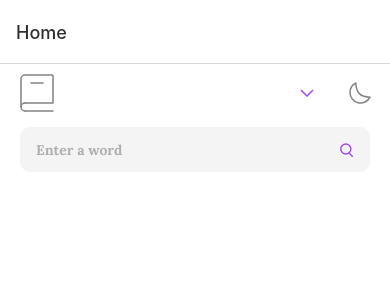
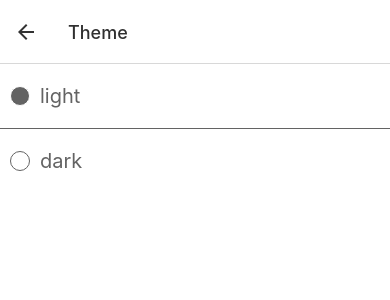
Before and after one commit to sammurraytuesta/dictionary-app, a React Native app: screen /Theme in a window 390 px wide. Before the commit this address had no page. Shown: the top 300 px of the page. Built offline with nearby package versions, Linux system fonts and the light colour scheme.

Commit message:
add theme settings and functionality

```diff
--- a/App.js
+++ b/App.js
@@ -1,14 +1,12 @@
 import React from 'react';
-import { NavigationContainer } from '@react-navigation/native';
 import { createStackNavigator } from '@react-navigation/stack';
-import HomeScreen from './src/screens/HomeScreen';
 import {useFonts} from 'expo-font';
-import { useThemeColors } from './src/hooks/useThemeColors';
+import { ThemeContext, ThemeProvider, Themes } from './src/context/Theme';
+import Navigation from './src/screens/Navigation';
 
 const Stack = createStackNavigator();
 
 const App = () => {
-  const { colors } = useThemeColors();
   const [fontsLoaded] = useFonts({
     'Inconsolata-Regular': require('./assets/fonts/inconsolata/static/Inconsolata-Regular.ttf'),
     'Inconsolata-Bold': require('./assets/fonts/inconsolata/static/Inconsolata-Bold.ttf'),
@@ -24,17 +22,9 @@ const App = () => {
   }
 
   return (
-    <NavigationContainer>
-      <Stack.Navigator
-        screenOptions={{
-          headerStyle: { backgroundColor: colors.background },
-          headerTintColor: colors.textBold,
-          cardStyle: { backgroundColor: colors.background },
-        }}
-      >
-        <Stack.Screen name="Home" component={HomeScreen} />
-      </Stack.Navigator>
-    </NavigationContainer>
+    <ThemeProvider>
+      <Navigation/>
+    </ThemeProvider>
   );
 };
 
--- a/src/screens/Card.js
+++ b/src/screens/Card.js
@@ -1,10 +1,10 @@
 import React from 'react';
 import { View, StyleSheet } from 'react-native';
-import { useThemeColors } from '../hooks/useThemeColors';
+import { useCustomTheme } from '../hooks/useCustomTheme';
 import { Text, TextBold, Title, Subtitle, Phonetics, Italics, Emphasize } from '../components/themed';
 
 const Card = ({ meaning }) => {
-  const { colors } = useThemeColors();
+  const { colors } = useCustomTheme();
 
   const styles = StyleSheet.create({
     partOfSpeechContainer: {
--- a/src/screens/Footer.js
+++ b/src/screens/Footer.js
@@ -1,11 +1,11 @@
 import { View, StyleSheet, Pressable, Linking } from 'react-native';
-import { useThemeColors } from '../hooks/useThemeColors.js';
+import { useCustomTheme} from '../hooks/useCustomTheme.js';
 import { Text } from '../components/themed';
 import NewWindowIcon from '../components/svgr/NewWindowIcon';
 
 
 const Footer = ({displayWord}) => {
-    const { colors } = useThemeColors();
+    const { colors } = useCustomTheme();
 
     const styles = StyleSheet.create({
         horizontalLine: {
--- a/src/screens/Header.js
+++ b/src/screens/Header.js
@@ -1,16 +1,24 @@
-import { View, StyleSheet, Pressable, Linking } from 'react-native';
+import { View, StyleSheet, Pressable} from 'react-native';
+import { useNavigation } from '@react-navigation/native';
 import Logo from '../components/svgr/Logo';
 import ArrowDownIcon from '../components/svgr/ArrowDownIcon';
 import MoonIcon from '../components/svgr/MoonIcon';
 
 const Header = () => {
-    //maybe replace this whole thing with navigation??
+    const navigation = useNavigation();
+
+    const navigateToThemeSetting = () => {
+        navigation.navigate('Theme');
+    };
+
     return (
         <View style={styles.header}>
             <Logo />
             <View style={styles.controls}>
                 <ArrowDownIcon />
-                <MoonIcon />
+                <Pressable onPress={navigateToThemeSetting}>
+                    <MoonIcon />
+                </Pressable>
             </View>
         </View>
     );
--- a/src/screens/HomeScreen.js
+++ b/src/screens/HomeScreen.js
@@ -1,6 +1,6 @@
 import React, { useState } from 'react';
 import { StyleSheet, SafeAreaView, ScrollView } from 'react-native';
-import { useThemeColors } from '../hooks/useThemeColors';
+import { useCustomTheme } from '../hooks/useCustomTheme';
 import axios from 'axios';
 import Header from './Header';
 import InputArea from './InputArea';
@@ -9,7 +9,7 @@ import Footer from './Footer';
 import Card from './Card';
 
 const HomeScreen = () => {
-  const { colors } = useThemeColors();
+  const { colors } = useCustomTheme();
   const [word, setWord] = useState('');
   const [displayWord, setDisplayWord] = useState('');
   const [phoneticText, setPhoneticText] = useState('');
@@ -45,6 +45,7 @@ const HomeScreen = () => {
   return (
       <ScrollView contentContainerStyle={[styles.container, { backgroundColor: colors.background }]}>
           <SafeAreaView>
+
             <Header />
             <InputArea handleSearch={handleSearch} word={word} setWord={setWord} />
 
--- a/src/screens/InputArea.js
+++ b/src/screens/InputArea.js
@@ -1,12 +1,12 @@
 import React, { useState } from 'react';
 import { View, TextInput, StyleSheet, TouchableOpacity, Pressable, Image} from 'react-native';
-import { useThemeColors } from '../hooks/useThemeColors.js';
+import { useCustomTheme } from '../hooks/useCustomTheme.js';
 import SearchIcon from '../components/svgr/SearchIcon.js';
 
 
 
 const InputArea = ({handleSearch, word, setWord}) => {
-  const { colors } = useThemeColors();
+  const { colors } = useCustomTheme();
 
   const styles = StyleSheet.create({
       inputContainer: {
--- /dev/null
+++ b/src/screens/Navigation.js
@@ -0,0 +1,29 @@
+import React from 'react';
+import { NavigationContainer } from '@react-navigation/native';
+import { createStackNavigator } from '@react-navigation/stack';
+import { useCustomTheme } from '../hooks/useCustomTheme';
+import HomeScreen from '../screens/HomeScreen';
+import ThemeSetting from '../screens/ThemeSetting';
+
+const Stack = createStackNavigator();
+
+const Navigation = () => {
+  const { colors } = useCustomTheme();
+
+  return (
+    <NavigationContainer>
+      <Stack.Navigator
+        screenOptions={{
+          headerStyle: { backgroundColor: colors.background },
+          headerTintColor: colors.textBold,
+          cardStyle: { backgroundColor: colors.background },
+        }}
+      >
+        <Stack.Screen name="Home" component={HomeScreen} />
+        <Stack.Screen name="Theme" component={ThemeSetting} />
+      </Stack.Navigator>
+    </NavigationContainer>
+  );
+};
+
+export default Navigation;
--- /dev/null
+++ b/src/screens/ThemeSetting.js
@@ -0,0 +1,74 @@
+import React, { useContext, Fragment } from 'react';
+import { View, Text, StyleSheet, SafeAreaView, Pressable } from 'react-native';
+import { useCustomTheme } from '../hooks/useCustomTheme';
+import { ThemeContext, Themes } from '../context/Theme';
+
+const Border = () => {
+    const { colors } = useCustomTheme();
+  return <View style={[styles.border, { backgroundColor: colors.text }]} />;
+};
+
+const ThemeRow = ({ children, checked, onPress }) => {
+    const { colors } = useCustomTheme();
+
+  const checkedStyle = [styles.checkbox, { borderColor: colors.text }, { marginHorizontal: 10 }];
+
+  if (checked) {
+    checkedStyle.push({
+      borderColor: colors.background,
+      backgroundColor: colors.text,
+    });
+  }
+
+  return (
+    <Pressable style={[styles.row, {backgroundColor: colors.background,}]} onPress={onPress}>
+      <View style={checkedStyle} />
+      <Text style={[styles.text, {color: colors.text,}]}>{children}</Text>
+    </Pressable>
+  );
+};
+
+const ThemeSetting = () => {
+  const { theme, setTheme } = useContext(ThemeContext);
+  const { colors } = useCustomTheme();
+
+  return (
+    <SafeAreaView style={[styles.container, {backgroundColor: colors.background}]}>
+      {Themes.map((key, index) => (
+        <Fragment key={key}>
+          <ThemeRow onPress={() => setTheme(key)} checked={theme === key}>
+            {key}
+          </ThemeRow>
+          {index !== Themes.length - 1 && <Border />}
+        </Fragment>
+      ))}
+    </SafeAreaView>
+  );
+};
+
+const styles = StyleSheet.create({
+  container: {
+    flex: 1,
+  },
+  border: {
+    height: 1,
+  },
+  row: {
+    flexDirection: 'row',
+    paddingVertical: 10,
+    marginVertical: 10,
+    alignItems: 'center',
+  },
+  text: {
+    fontSize: 20,
+  },
+  checkbox: {
+    width: 20,
+    height: 20,
+    borderRadius: 20,
+    borderWidth: 1,
+    marginRight: 10,
+  },
+});
+
+export default ThemeSetting;
```
Lines whose indentation alone changed are shown as unchanged.
